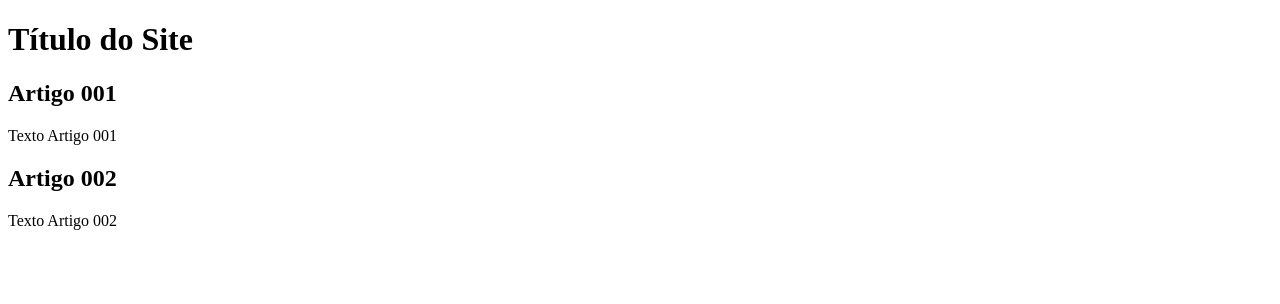
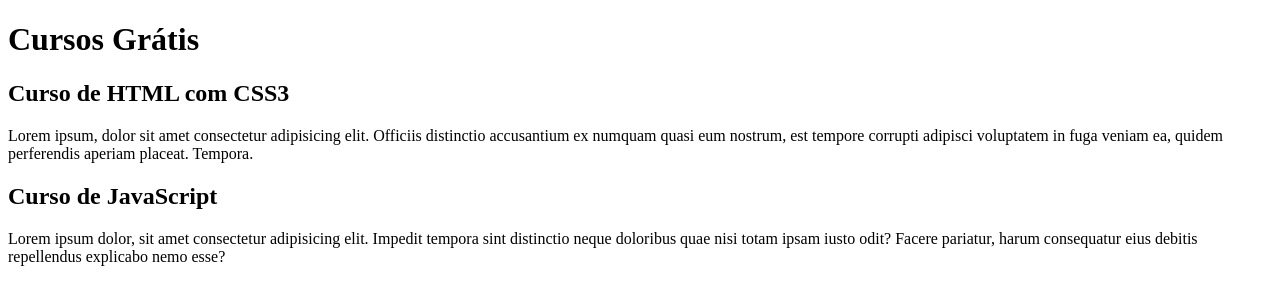
Before and after one commit to andremtsmartins/projeto-site, a plain HTML site: page index.html in a window 1280 px wide. Drawn offline with Linux system fonts and the light colour scheme.

Commit message:
comecei a escrever o conteúdo

```diff
--- a/index.html
+++ b/index.html
@@ -3,22 +3,20 @@
 <head>
     <meta charset="UTF-8">
     <meta name="viewport" content="width=device-width, initial-scale=1.0">
-    <title>Document</title>
+    <title>Título do Site</title>
 </head>
 <body>
     <main>
         <header>
-            <h1>
-                Título do Site
-            </h1>
+            <h1>Cursos Grátis</h1>
         </header>
         <article>
-            <h2>Artigo 001</h2>
-            <p>Texto Artigo 001</p>
+            <h2>Curso de HTML com CSS3</h2>
+            <p>Lorem ipsum, dolor sit amet consectetur adipisicing elit. Officiis distinctio accusantium ex numquam quasi eum nostrum, est tempore corrupti adipisci voluptatem in fuga veniam ea, quidem perferendis aperiam placeat. Tempora.</p>
         </article>
         <article>
-            <h2>Artigo 002</h2>
-            <p>Texto Artigo 002</p>
+            <h2>Curso de JavaScript</h2>
+            <p>Lorem ipsum dolor, sit amet consectetur adipisicing elit. Impedit tempora sint distinctio neque doloribus quae nisi totam ipsam iusto odit? Facere pariatur, harum consequatur eius debitis repellendus explicabo nemo esse?</p>
         </article>
     </main>
 </body>
```
